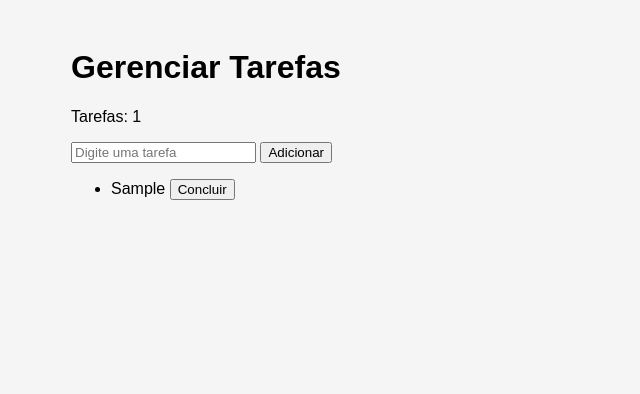
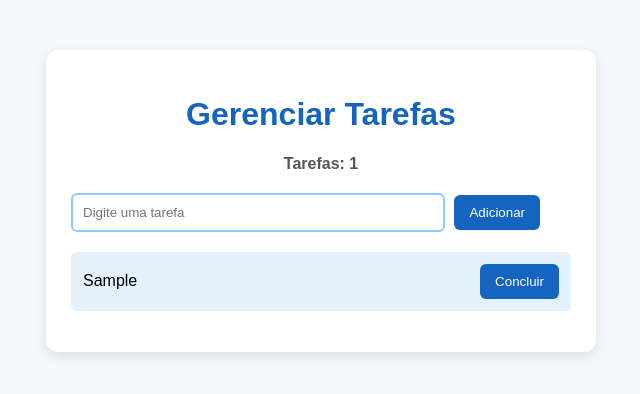
Before and after one commit to Vivianvazr/projeto-4-gerenciador-tarefas, a website: page index.html in a window 1280 px wide. Both pictures are taken after typing "Sample" into the empty fields and a click on the button "Adicionar". Shown: the whole page, without its empty margins (319-959 px from the left). Drawn offline with Linux system fonts and the light colour scheme.

Commit message:
style: melhorar visual do sistema

```diff
--- a/style.css
+++ b/style.css
@@ -1,10 +1,78 @@
 body {
-  font-family: Arial;
-  background: #f5f5f5;
+  font-family: Arial, sans-serif;
+  background-color: #f4f8fc;
+  margin: 0;
+  padding: 0;
 }
 
 .container {
   max-width: 500px;
-  margin: auto;
-  padding: 20px;
+  margin: 50px auto;
+  padding: 25px;
+  background-color: white;
+  border-radius: 12px;
+  box-shadow: 0 4px 12px rgba(0, 0, 0, 0.1);
 }
+
+h1 {
+  text-align: center;
+  color: #1565c0;
+}
+
+#contador {
+  text-align: center;
+  color: #555;
+  font-weight: bold;
+  margin-bottom: 20px;
+}
+
+input {
+  width: 70%;
+  padding: 10px;
+  border: 2px solid #90caf9;
+  border-radius: 6px;
+  outline: none;
+}
+
+input:focus {
+  border-color: #1565c0;
+}
+
+button {
+  padding: 10px 15px;
+  background-color: #1565c0;
+  color: white;
+  border: none;
+  border-radius: 6px;
+  cursor: pointer;
+  margin-left: 5px;
+}
+
+button:hover {
+  background-color: #0d47a1;
+}
+
+ul {
+  list-style: none;
+  padding: 0;
+  margin-top: 20px;
+}
+
+li {
+  background-color: #e3f2fd;
+  margin-bottom: 10px;
+  padding: 12px;
+  border-radius: 6px;
+  display: flex;
+  justify-content: space-between;
+  align-items: center;
+}
+
+.acoes {
+  display: flex;
+  gap: 8px;
+}
+
+.acoes input {
+  flex: 1;
+}
```
